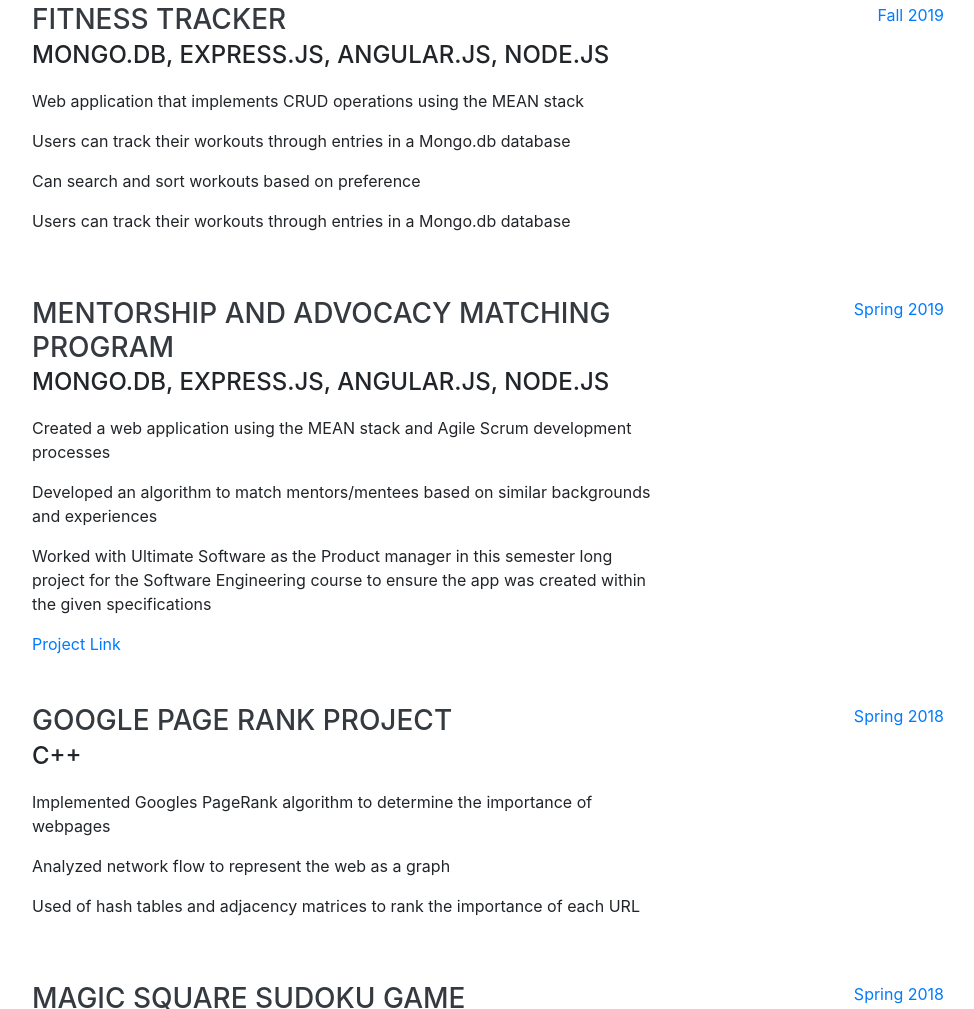
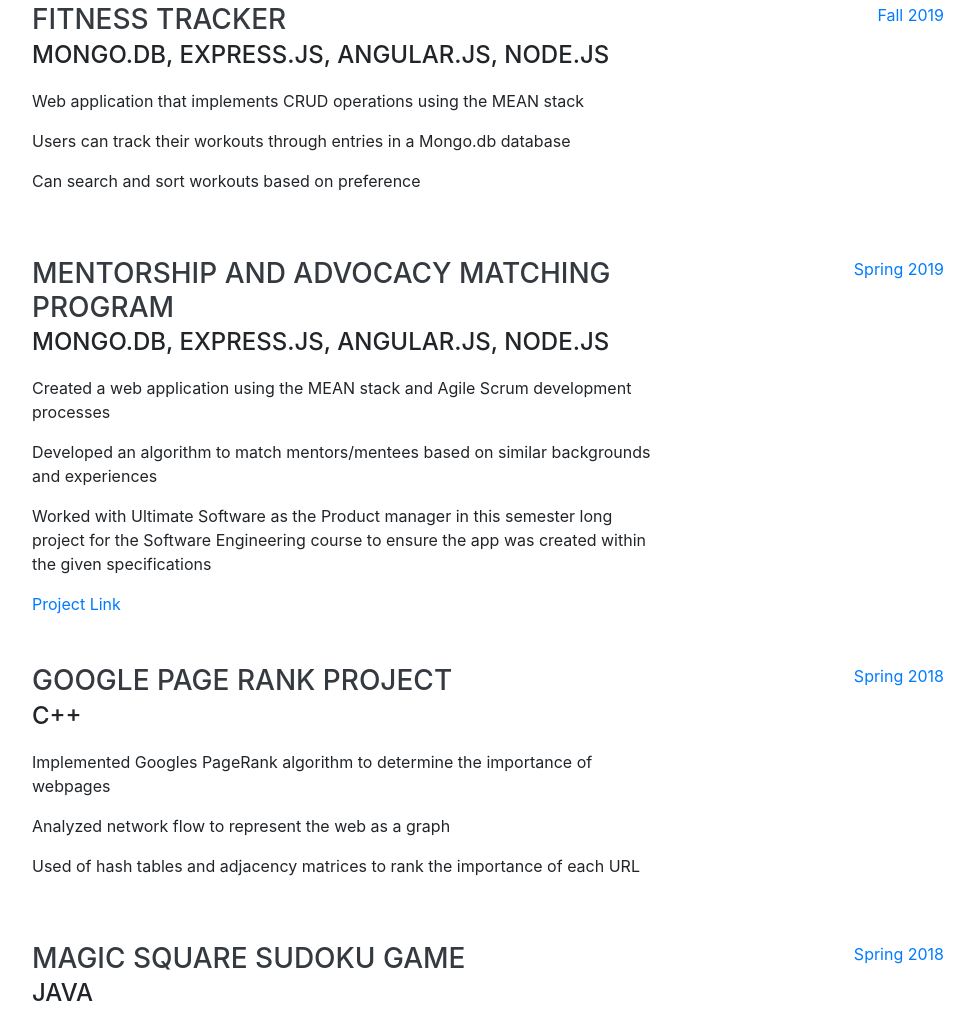
Before and after one commit to michaelnunn3/personal_portfolio, a website with bundled scripts: page index.html in a window 1280 px wide. Shown: the part 1733-2742 px from the top of the page, without its empty margins (288-1262 px from the left). Built offline with nearby package versions, Linux system fonts and the light colour scheme; a web font is replaced by a local one.

Commit message:
Update index.html

```diff
--- a/index.html
+++ b/index.html
@@ -133,7 +133,6 @@
             <p>Web application that implements CRUD operations using the MEAN stack</p>
             <p>Users can track their workouts through entries in a Mongo.db database</p>
             <p>Can search and sort workouts based on preference</p>
-            <p>Users can track their workouts through entries in a Mongo.db database</p>
           </div>
           <div class="resume-date text-md-right">
             <span class="text-primary">Fall 2019</span>
```
